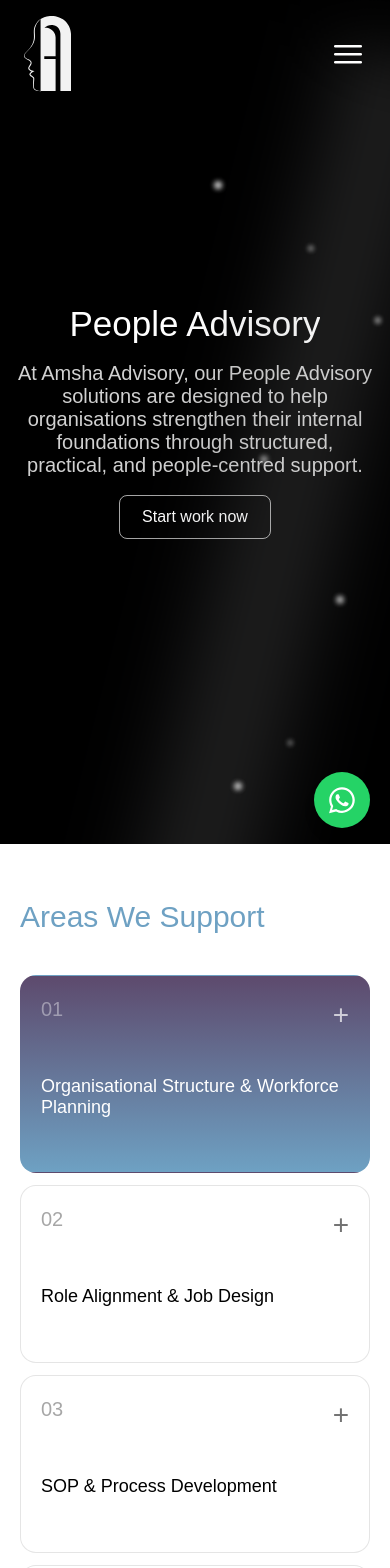
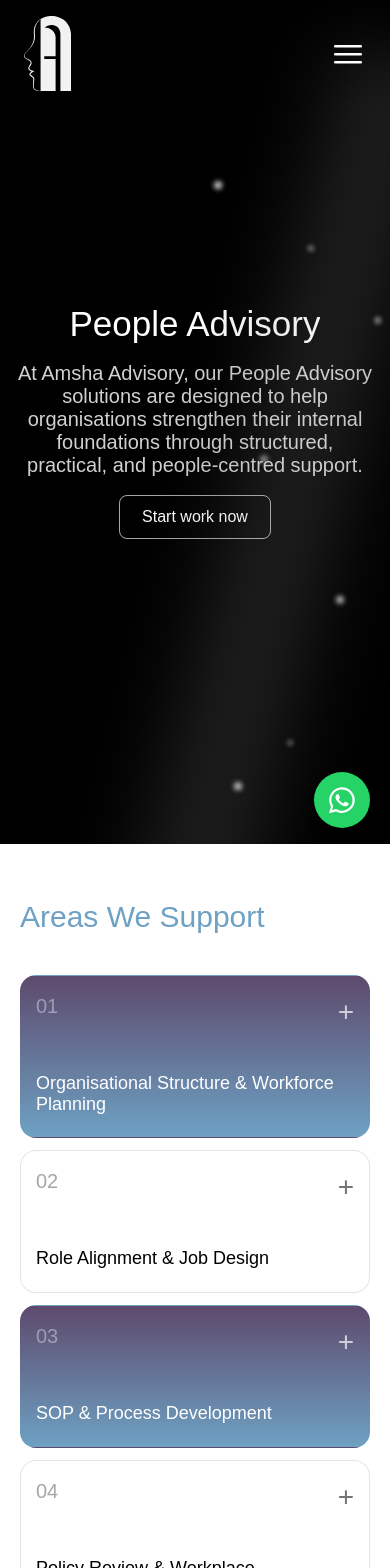
Before and after one commit to Vyrl-Comms-Tech/amsha-revamp, a Next.js app: page /services-inner in a window 390 px wide. Shown: the top 1568 px of the page. Built offline with nearby package versions, Linux system fonts and the light colour scheme; a web font is replaced by a local one.

Commit message:
mazz-push

```diff
--- a/app/components/Home/OverlapingCards.jsx
+++ b/app/components/Home/OverlapingCards.jsx
@@ -22,7 +22,7 @@
       '"Amsha was great in facilitating and delivering our communication training. It was interactive and informative. I\'ve learned a lot that I can apply to daily work. Keep up the good work, Amsha. You\'re making our employees boost their confidence, which will reflect more in their productivity."',
   },
   {
-    logo: "/img21.png",
+    logo: "/img32.png",
     company: "Arakkal Gold and",
     subtitle: "Diamonds LLC",
     testimonial:
--- a/app/styles/services-innerhero.css
+++ b/app/styles/services-innerhero.css
@@ -284,6 +284,7 @@
   }
   .sih-heading {
     font-size: 35px;
+    text-align: center;
     /* justify-content: left;
     align-items: left; */
   }
--- a/app/styles/support-areas.css
+++ b/app/styles/support-areas.css
@@ -4,9 +4,8 @@
   z-index: 99;
   padding: 100px 50px 80px;
 }
-.sa-section--compact{
+.sa-section--compact {
   padding: 10px 50px 80px;
-
 }
 .sa-heading {
   font-size: 65px;
@@ -44,8 +43,7 @@
 
 /* ── Dark card variant ── */
 .sa-card--dark {
-
-background: linear-gradient(180deg, #5D4A6D 0%, #6EA1C3 100%);
+  background: linear-gradient(180deg, #5d4a6d 0%, #6ea1c3 100%);
 
   border-color: transparent;
 }
@@ -277,6 +275,7 @@
   }
   .sa-card {
     overflow: visible;
+    padding: 15px 15px 23px;
   }
   .sa-last-row {
     grid-template-columns: 1fr;
@@ -319,4 +318,66 @@
   .sa-newsletter {
     padding: 36px 24px;
   }
+
+  /* Force strict alternating white/gradient in the single mobile column,
+     overriding whatever column-based dark/light pattern JS applied for
+     desktop's 3-col grid. Odd cards = gradient + white text,
+     even cards = white bg + black text. */
+  .sa-card,
+  .sa-card--dark {
+    background: #fff;
+  }
+  .sa-card .sa-num,
+  .sa-card--dark .sa-num {
+    color: rgba(0, 0, 0, 0.35);
+  }
+  .sa-card .sa-icon,
+  .sa-card--dark .sa-icon {
+    color: rgba(0, 0, 0, 0.55);
+  }
+  .sa-card .sa-title,
+  .sa-card--dark .sa-title {
+    color: #000;
+  }
+  .sa-card .sa-text,
+  .sa-card--dark .sa-text {
+    color: #000;
+  }
+
+  .sa-card:nth-child(odd) {
+    background: linear-gradient(180deg, #5d4a6d 0%, #6ea1c3 100%);
+    border-color: transparent;
+  }
+  .sa-card:nth-child(odd) .sa-num {
+    color: rgba(255, 255, 255, 0.4);
+  }
+  .sa-card:nth-child(odd) .sa-icon {
+    color: rgba(255, 255, 255, 0.7);
+  }
+  .sa-card:nth-child(odd) .sa-title {
+    color: #fff;
+  }
+  .sa-card:nth-child(odd) .sa-text {
+    color: #fff;
+  }
+
+  /* Card 19 (the standalone card next to the newsletter block, outside
+     .sa-grid) continues the alternation from card 18 (even/white) — so it
+     should be the gradient card too. */
+  .sa-last-row .sa-card--dark {
+    background: linear-gradient(180deg, #5d4a6d 0%, #6ea1c3 100%);
+    border-color: transparent;
+  }
+  .sa-last-row .sa-card--dark .sa-num {
+    color: rgba(255, 255, 255, 0.4);
+  }
+  .sa-last-row .sa-card--dark .sa-icon {
+    color: rgba(255, 255, 255, 0.7);
+  }
+  .sa-last-row .sa-card--dark .sa-title {
+    color: #fff;
+  }
+  .sa-last-row .sa-card--dark .sa-text {
+    color: #fff;
+  }
 }
```
Also changed, not shown: app/styles/OverlapingCards.css (+9 -8 lines).
